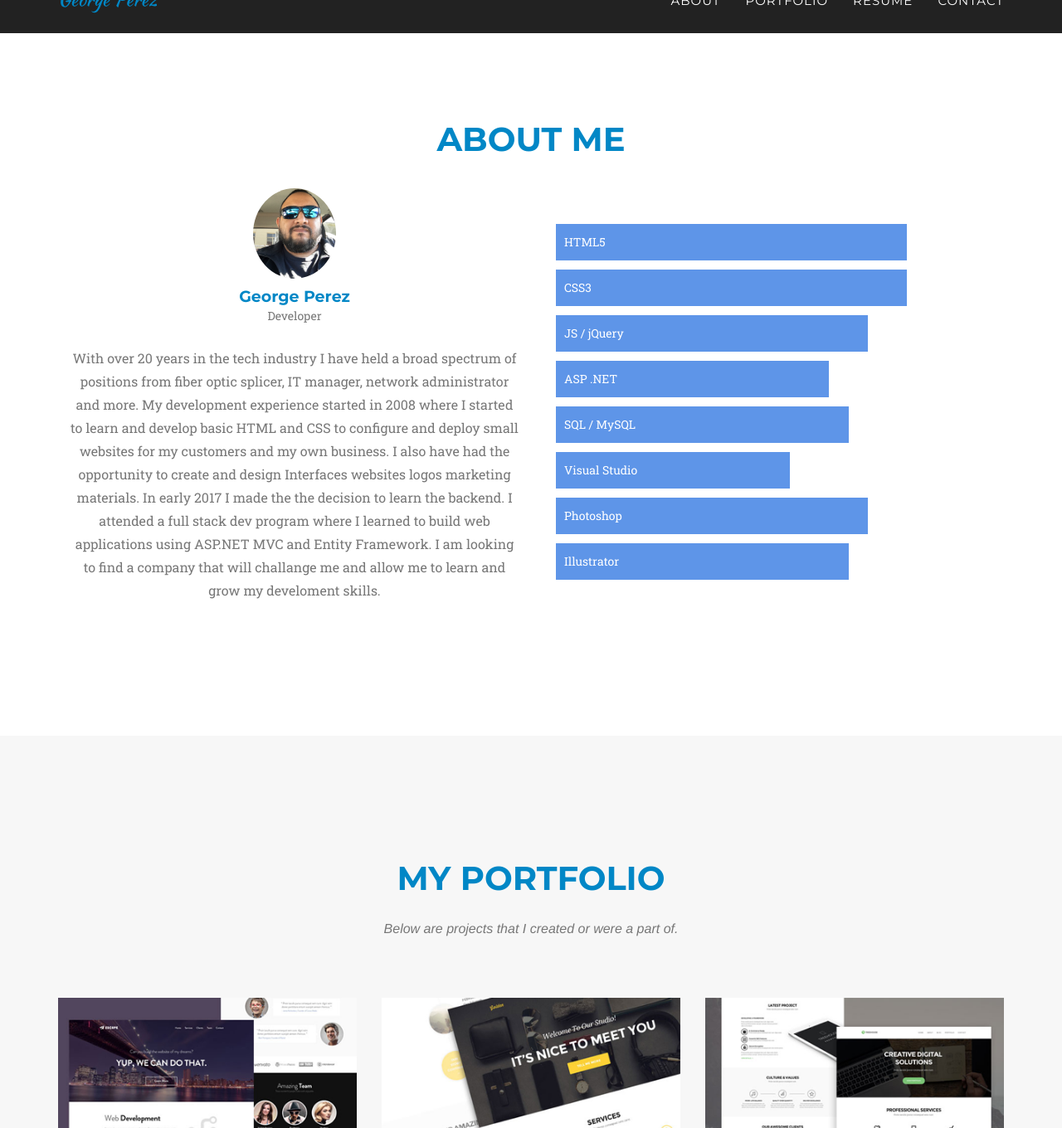
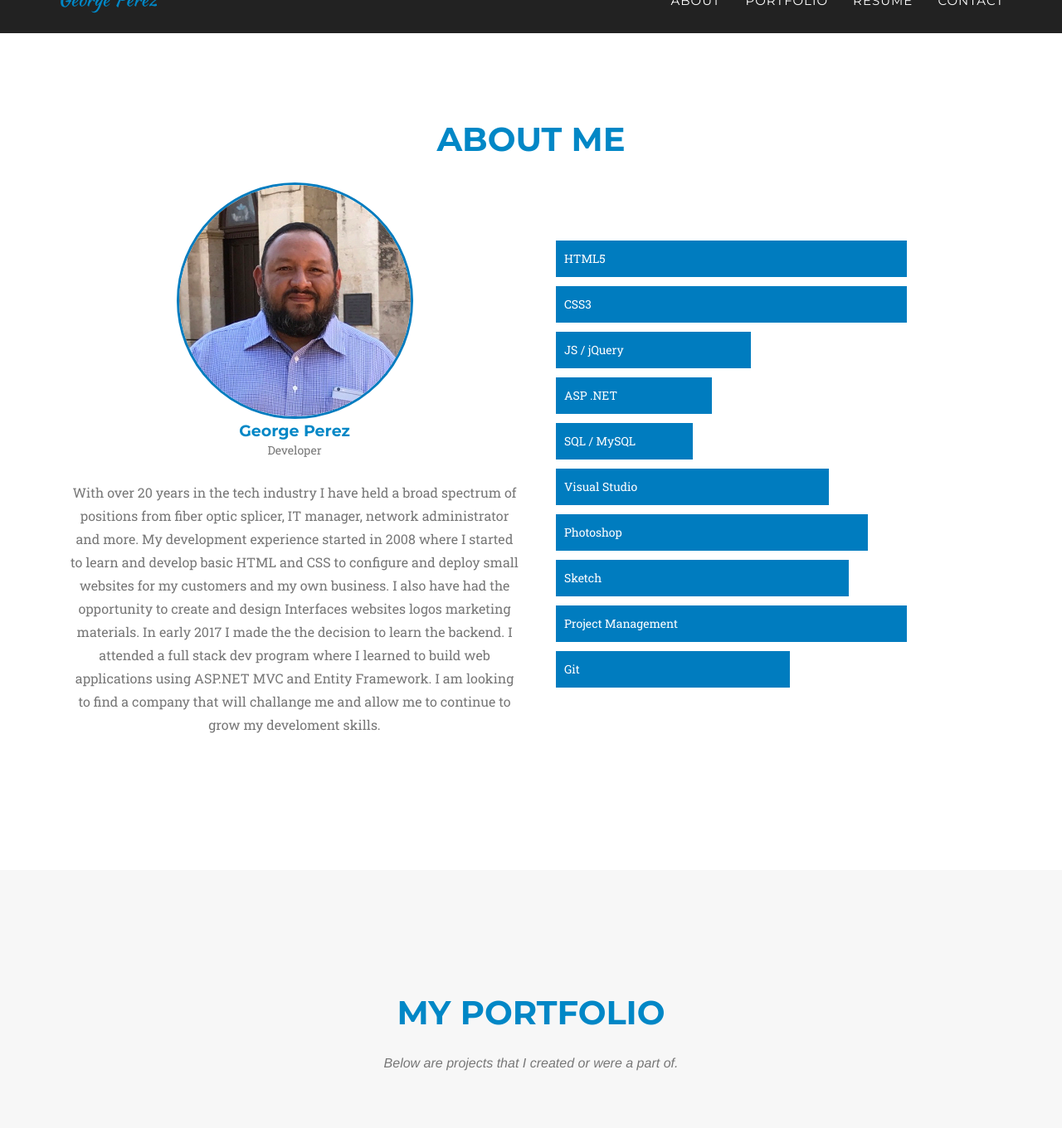
Before and after one commit to George-Perez/georgeperez.design, a Jekyll site: the page built from index.html, in a window 1280 px wide and 1400 px high, scrolled down 725 px, cut to the strip 40-1400 px from the top of the window. Shown: the whole strip at 83% size. Built offline with Jekyll 4.4.1, drawn with Linux system fonts in a browser that asks for light colours; some web fonts are replaced.

Commit message:
added more skills and changed profile pic

```diff
--- a/_includes/about.html
+++ b/_includes/about.html
@@ -21,7 +21,7 @@
                     </div>
                     <div class="row">
                         <div class="col-lg-12 text-center">
-                            <p class="large text-muted">With over 20 years in the tech industry I have held a broad spectrum of positions from fiber optic splicer, IT manager, network administrator and more. My development experience started in 2008 where I started to learn and develop basic HTML and CSS to configure and deploy small websites for my customers and my own business. I also have had the opportunity to create and design Interfaces websites logos marketing materials. In early 2017 I made the the decision to learn the backend. I attended a full stack dev program where I learned to build web applications using ASP.NET MVC and Entity Framework. I am looking to find a company that will challange me and allow me to learn and grow my develoment skills.
+                            <p class="large text-muted">With over 20 years in the tech industry I have held a broad spectrum of positions from fiber optic splicer, IT manager, network administrator and more. My development experience started in 2008 where I started to learn and develop basic HTML and CSS to configure and deploy small websites for my customers and my own business. I also have had the opportunity to create and design Interfaces websites logos marketing materials. In early 2017 I made the the decision to learn the backend. I attended a full stack dev program where I learned to build web applications using ASP.NET MVC and Entity Framework. I am looking to find a company that will challange me and allow me to continue to grow my develoment skills.
 
 </p>
                         </div>
@@ -49,6 +49,7 @@
                     <div class="t-6">
                         <p>SQL / MySQL<span></span><span class="skills"></span></p>
                     </div>
+
                     <div class="t-6">
                         <p>Visual Studio<span></span><span class="skills"></span></p>
                     </div>
@@ -56,8 +57,15 @@
                     <div class="t-6">
                         <p>Photoshop<span></span><span class="skills"></span></p>
                     </div>
+
                     <div class="t-6">
-                        <p>Illustrator<span></span><span class="skills"></span></p>
+                        <p>Sketch<span></span><span class="skills"></span></p>
+                    </div>
+                    <div class="t-6">
+                        <p>Project Management<span></span><span class="skills"></span></p>
+                    </div>
+                    <div class="t-6">
+                        <p>Git<span></span><span class="skills"></span></p>
                     </div>
                 </article>
 <!--            </section>-->
```
Also changed, not shown: _includes/css/agency.css (+17 -8 lines), img/team/2.jpg (deleted), img/team/3.jpg (deleted), img/team/george.jpg, 3 other files.
